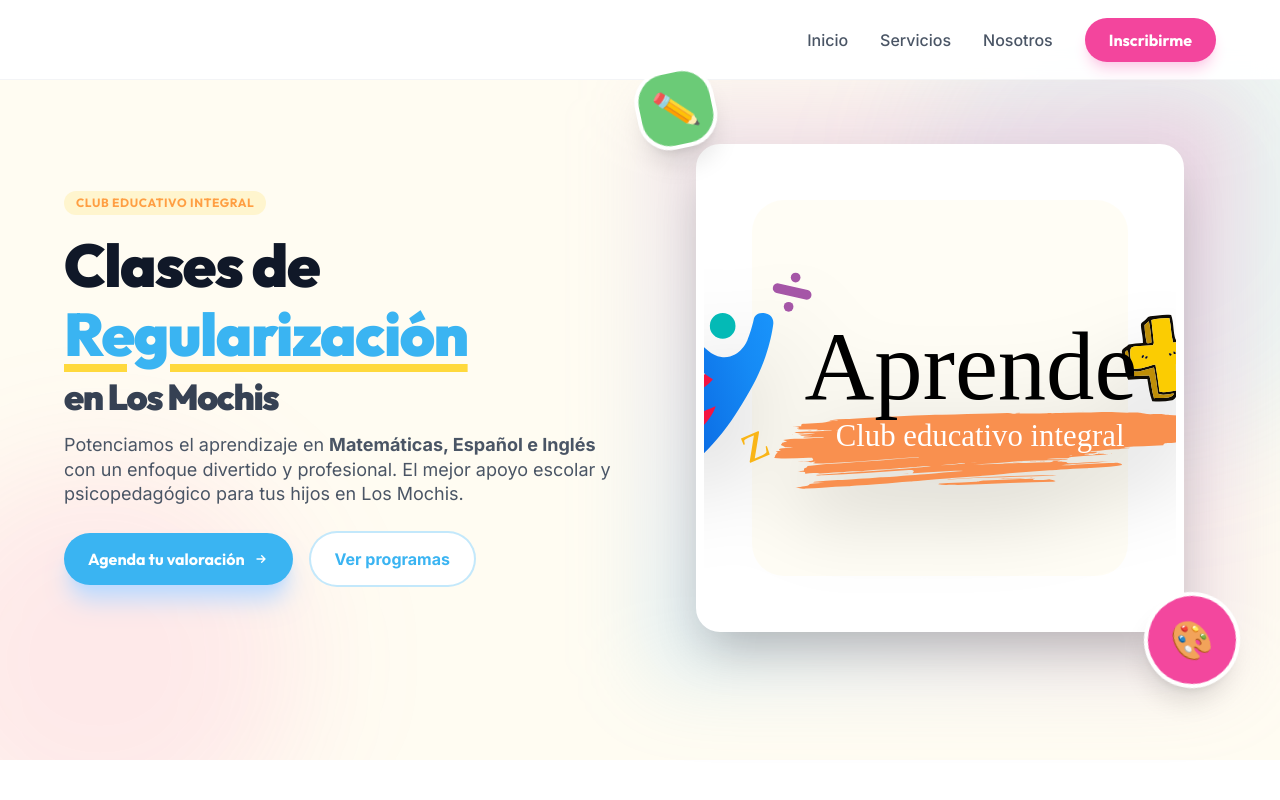
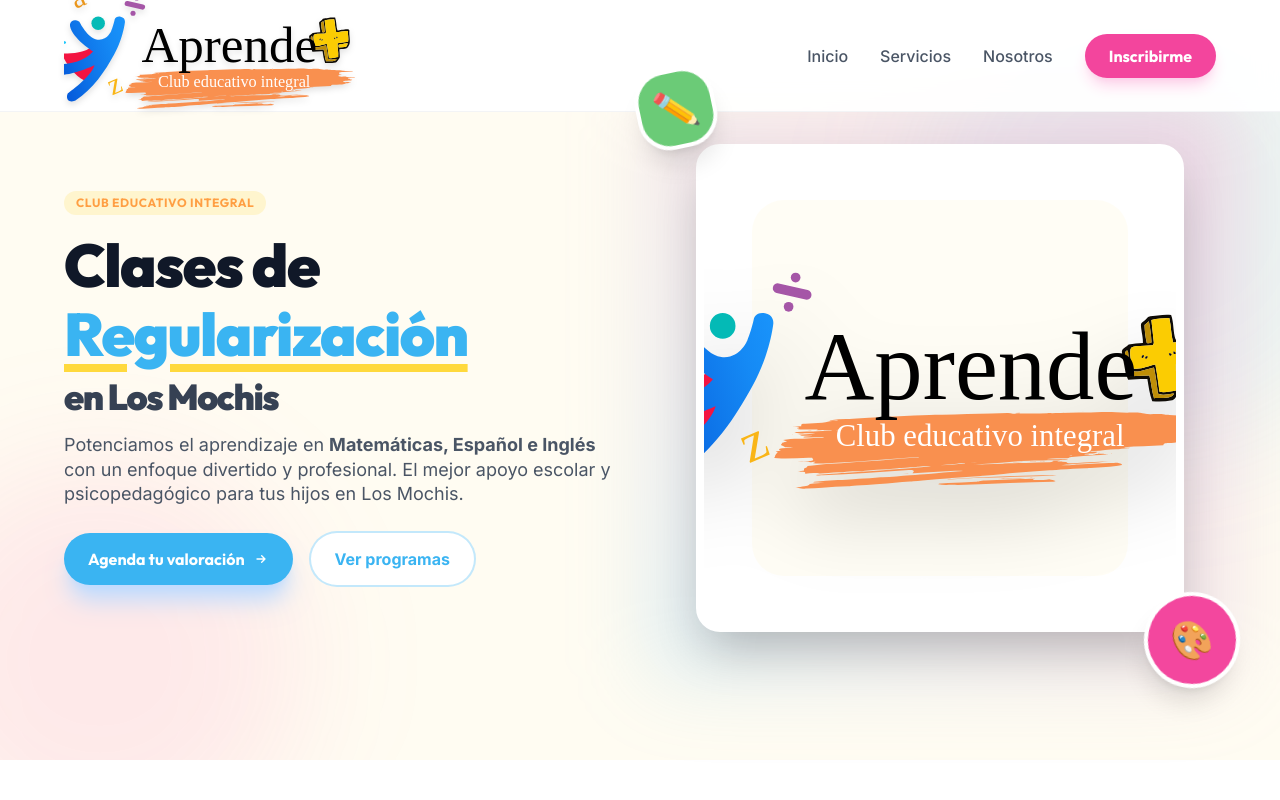
Before and after one commit to FerDeNetlab/aprendemaslm, a Next.js app: page / in a window 1280 px wide. Shown: the top 800 px of the page. Built offline with nearby package versions, Linux system fonts and the light colour scheme.

Commit message:
style: fix logo visibility and maximize size in navbar and hero

```diff
--- a/src/components/Navbar.tsx
+++ b/src/components/Navbar.tsx
@@ -6,14 +6,14 @@ const Navbar = () => {
     const [isOpen, setIsOpen] = useState(false);
 
     return (
-        <nav className="fixed top-0 left-0 right-0 z-[100] bg-white/95 backdrop-blur-md border-b border-gray-100 h-20">
-            <div className="max-container flex items-center justify-between h-full relative">
+        <nav className="fixed top-0 left-0 right-0 z-[100] bg-white/95 backdrop-blur-md border-b border-gray-100 h-24 lg:h-28">
+            <div className="max-container flex items-center justify-between h-full">
                 <div className="flex items-center">
-                    <a href="#inicio" className="relative h-20 flex items-center">
+                    <a href="#inicio" className="flex items-center">
                         <img
                             src="/logo.svg"
                             alt="Aprende+ Logo"
-                            className="absolute left-0 h-40 lg:h-48 w-auto object-contain transform origin-left drop-shadow-lg"
+                            className="h-24 lg:h-36 w-auto object-contain drop-shadow-md py-2"
                         />
                     </a>
                 </div>
```
